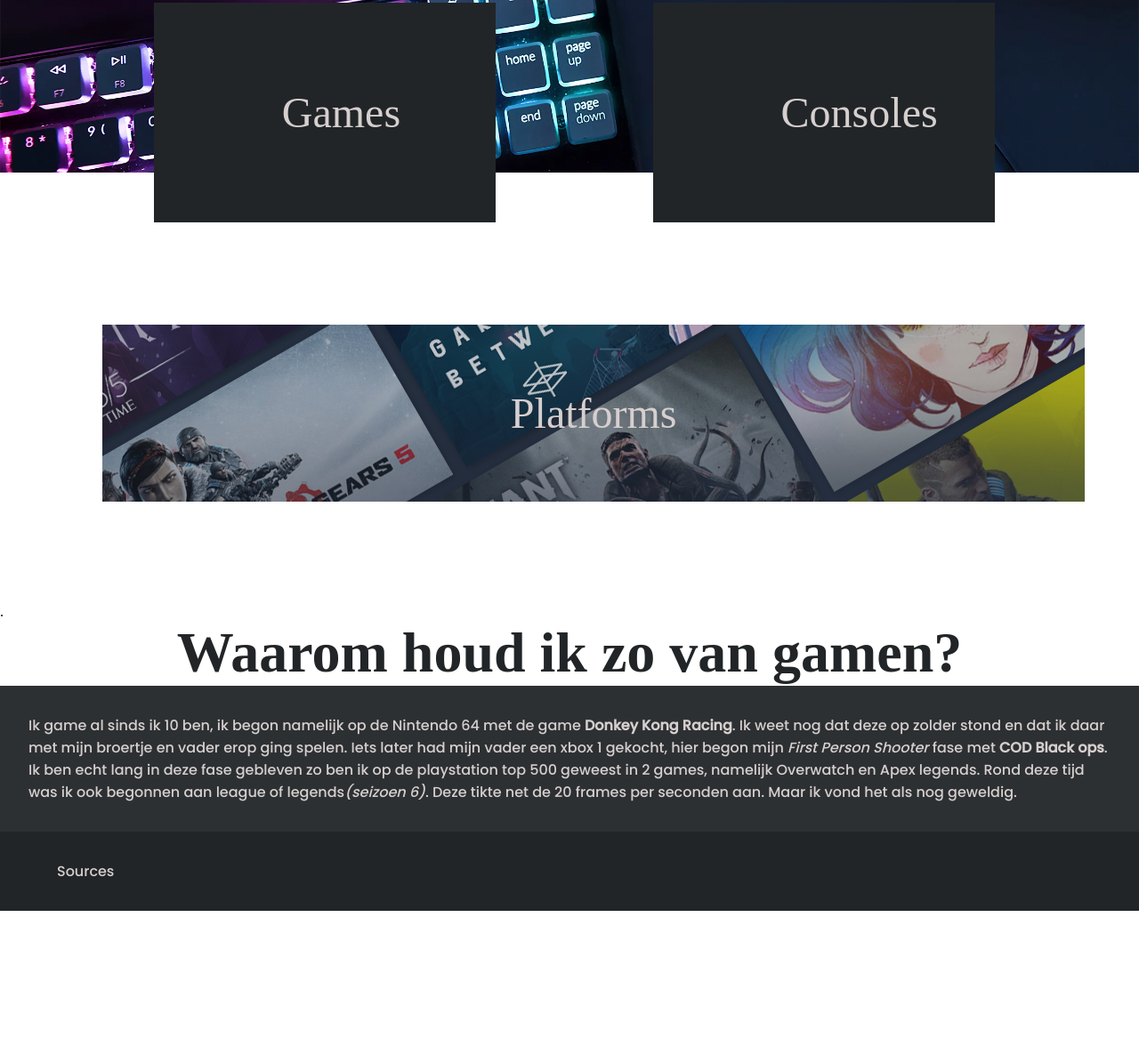
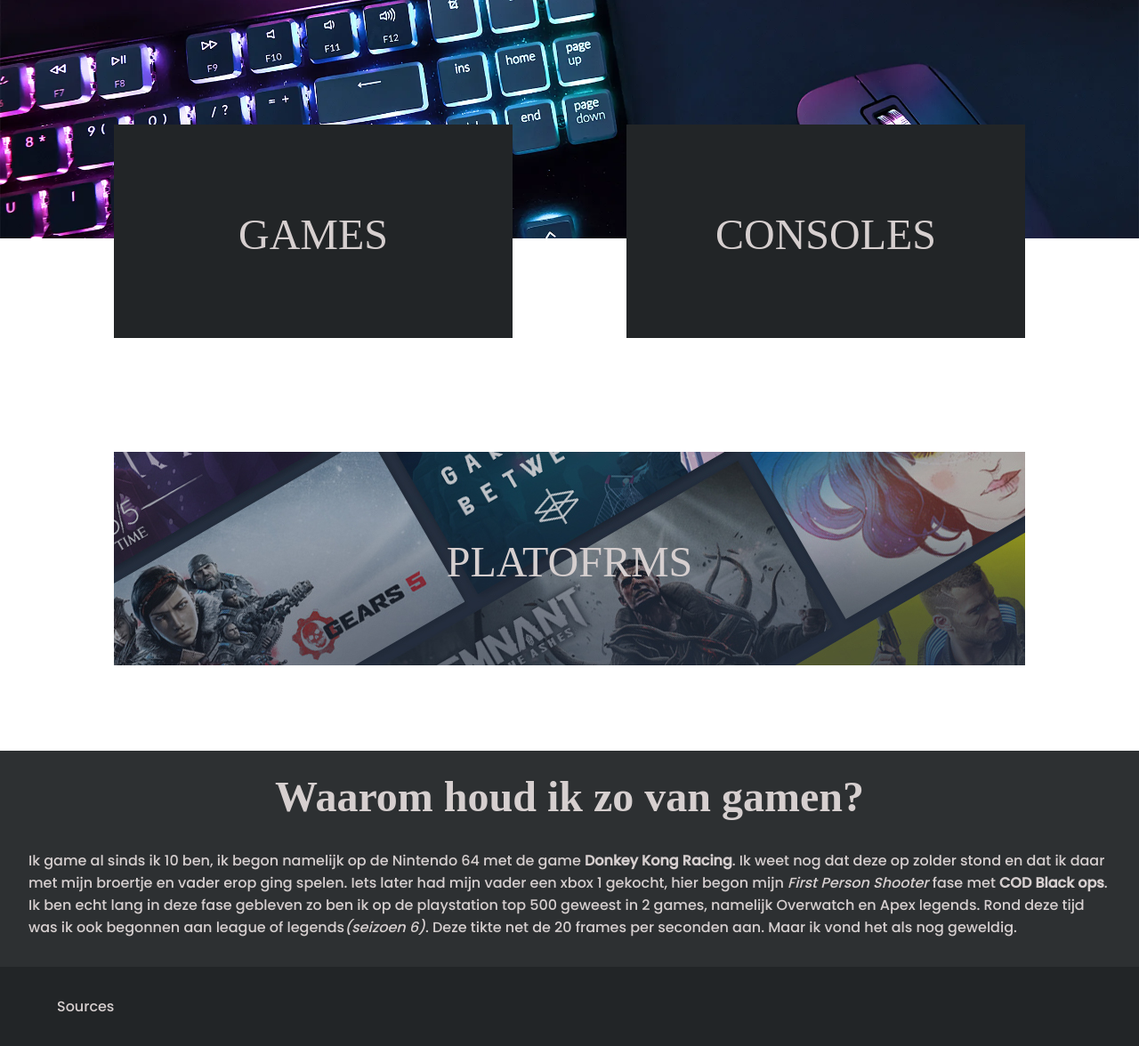
Before and after one commit to ValNaor/Internetstandaarden, a plain HTML site: page hello-world/index.html in a window 1280 px wide. Shown: the part 470-1646 px from the top of the page at 89% size. Before the commit the page ends 1494 px from the top, so only its background shows below. Drawn offline with Linux system fonts and the light colour scheme; a web font is replaced by a local one.

Commit message:
3de ding

```diff
--- a/hello-world/css/style.css
+++ b/hello-world/css/style.css
@@ -23,12 +23,7 @@
 
 }
 
-#homepage h2{
 
-    font-size: 4em;
-    color: rgb(34, 37, 39);
-    text-align: center;
-}
 
 a{
     text-decoration: none;
@@ -55,7 +50,7 @@
 
 h2 {
     font-family: 'alegreya';
-    font-size: 40px;
+    font-size: 3em;
 }
 
 
@@ -104,89 +99,129 @@
 }
 
 
-#homepage h1{
-    margin: 0;
+
+
+main#homepage h1{
+
+    background-repeat: no-repeat;
+    background-size: cover;
+    background-image: url(../images/landingpage/landingpage.jpg);
+    text-align: center;
+    align-self: center;
+    min-width: 100%;
+    padding-bottom: 1em;
+    margin: 0em;
+
 }
 
-#homepage {
+#homepage section:first-of-type{
 
-    background-image:  url(../images/landingpage/landingpage.jpg);
-    background-size: cover;
-    background-repeat: no-repeat;
-    padding-bottom: 1.5em;
-    height: 40em;
+    display: flex;
+    flex-wrap:wrap;
+    flex-direction: row;
+    justify-content: space-evenly;
+    max-width: 100%;background-color: #2D3032 ;
+    color: rgb(214, 207, 207);
+
+}
+
+#homepage section h2{
+    padding-top: 0.5em;
+}
+
+#homepage section p{
+
+    padding: 2em;
+}
+
+#homepage section:nth-child(2){
+
+    background-color: white
+
+}
+
+#homepage section div:first-of-type, #homepage section div:nth-child(2){
+
+    display: flex;
+    flex-wrap: wrap;
+    flex-direction: row;
+    justify-content: space-around;
+    background-color:rgb(34, 37, 39);
+    position: relative;
+    align-items: center;
+    background-size: 10%;
+    min-width: 35%;
+    height: 15em;
+    top: -8em;
+    transition: 1s;
+
+}
+
+#homepage section div:nth-child(3){
+
+    display: flex;
+    flex-wrap: wrap;
+    flex-direction: row;
+    align-items: center;
+    justify-content: space-around;
+    background-image: url(../images/games/steam.jpg);
+    min-width: 80%;
+    height: 15em;
+    margin-bottom: 6em;
+    transition: 1s;
+
+}
+
+#homepage div:first-of-type:hover, #homepage div:nth-child(2):hover{
+
+    display: flex;
+    flex-wrap: wrap;
+    flex-direction: row;
+    justify-content: space-around;
+    background-color:rgb(34, 37, 39);
+    position: relative;
+    align-items: center;
+    background-size: 10%;
+    min-width: 36%;
+    height: 16em;
+    top: -8em;
+    transition: 0.5s;
 
 }
 
 
-#homepage div:nth-child(2){
-    margin-right: 10%;
+#homepage section div:nth-child(3):hover{
+
+    display: flex;
+    flex-wrap: wrap;
+    flex-direction: row;
+    align-items: center;
+    justify-content: space-around;
+    background-color: rgb(34, 37, 39);
+    min-width: 82%;
+    height: 16em;
+    margin-bottom: 6em;
+    transition: 0.5s;
+
 }
 
-#homepage div:first-of-type, #homepage div:nth-child(2){
+#homepage section div a{
 
-    display: inline-flex;
-    flex-direction: column;
-    text-align: center;
-    width: 30%;
-    height: 10%;
-    background-color: rgb(34, 37, 39);
-    margin-left: 13.5%;
-    transition: 1s;
+    padding: 2em;
+    font-size: 3em;
+    font-family: "alegreya";
+    transition: 0.5s;
+
 }
 
-#homepage div:first-of-type:hover, #homepage div:nth-child(2):hover{
-
-    margin-top: -1%;
-    padding: 1em;
-    transition: 1s;
-    margin-right: -2%;
-    margin-bottom: -0.5%;
- }
-
-#homepage div a:hover{
+#homepage section div a:hover{
 
     color: #7C27F2;
     transition: 0.5s;
 
-
 }
 
-#homepage div:nth-child(3):hover{
 
-    padding: 6em ;
-    margin-left: 7%;
-    margin-top: 7%;
-    transition: 1s;
-
-}
-
-#homepage div:nth-child(3){
-
-    width: 75%;
-    margin: 9%;
-    background-image: url(../images/games/steam.jpg);
-    padding: 4.5em;
-    text-align: center;
-    transition: 1s;
-}
-
-#homepage div a{
-
-    font-family: 'alegreya';
-    font-size: 3em;
-    padding: 3em ;
-    padding-bottom: 2em;
-    padding-top: 2em;
-    transition: 0.5s;
-}
-
-#homepage p{
-
-    background-color: #2D3032;
-    color: rgb(214, 207, 207);
-    padding: 2em;
-}
 
 img.ps5{
 
--- a/hello-world/index.html
+++ b/hello-world/index.html
@@ -29,30 +29,37 @@
 
    <main id="homepage">
 
+
     <h1>WELKOM</h1>
 
-<section>
 
-<!--knoppen-->
+  <section>
+
   <div>
-    <a href="games.html">Games</a>
+   <a href="games.html">GAMES</a>
   </div>
+
   <div>
-    <a href="consoles.html">Consoles</a>
+    <a href="consoles.html">CONSOLES</a>
   </div>
- <div>
-  <a href="platforms.html">Platforms</a>
- </div>
-<!--knoppen-->.
+
+  <div>
+    <a href="platforms.html">PLATOFRMS</a>
+  </div>
+
+   <section>
     <h2>Waarom houd ik zo van gamen?</h2>
     <p>Ik game al sinds ik 10 ben, ik begon namelijk op de Nintendo 64 met de game <strong>Donkey Kong Racing</strong>. Ik weet nog dat deze op zolder stond en dat ik daar met mijn broertje en vader erop ging spelen. Iets later had mijn vader een xbox 1 gekocht, hier begon mijn <i>First Person Shooter</i> fase met <strong>COD Black ops</strong>. Ik ben echt lang in deze fase gebleven zo ben ik op de playstation top 500 geweest in 2 games, namelijk Overwatch en Apex legends. Rond deze tijd was ik ook begonnen aan league of legends<i>(seizoen 6)</i>. Deze tikte net de 20 frames per seconden aan. Maar ik vond het als nog geweldig.</p>
+   </section>
+
   </section>
 
-  <footer>
-    <a href="sources.html">Sources</a>
-  </footer>
 
 </main>
+
+<footer>
+  <a href="sources.html">Sources</a>
+</footer>
 
  </body>
 
```
Also changed, not shown: hello-world/consoles.html (+0 -2 lines), hello-world/games.html (+1 -0 lines), hello-world/platforms.html (+5 -5 lines), hello-world/sources.html (+5 -0 lines).
